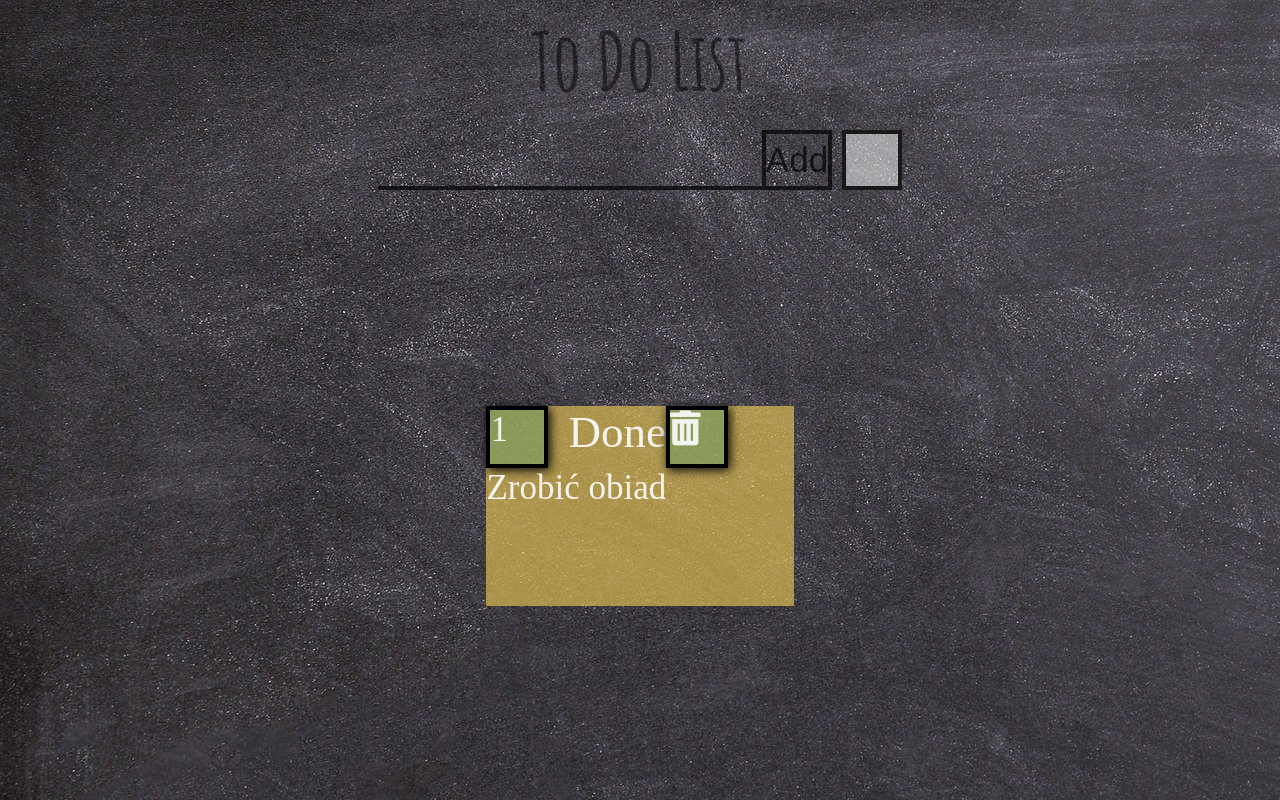
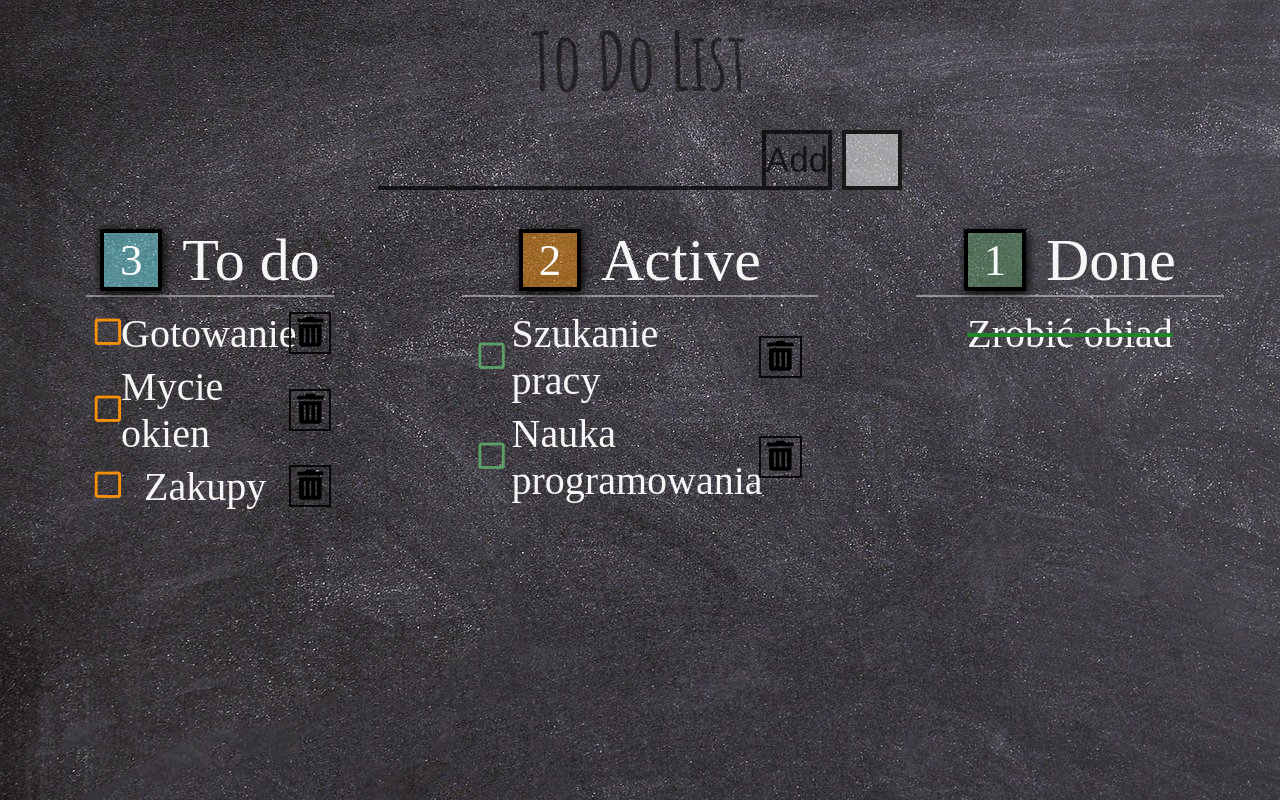
Before and after one commit to VoyteckY/TDList, an Angular app: page / in a window 1280 px wide. Built offline with nearby package versions, Linux system fonts and the light colour scheme; a web font is replaced by a local one.

Commit message:
TDList13 - css

```diff
--- a/src/app/active-list/active-list.component.css
+++ b/src/app/active-list/active-list.component.css
@@ -1,35 +1,70 @@
+.main {
+  display: flex;
+  flex-direction: column;
+  justify-content: center;
+  align-items: center;
+}
+
 .title {
   display: flex;
   justify-content: center;
-  box-sizing: border-box;
-  width: 100%;
+  align-items: center;
+  min-width: 81%;
   display: flex;
-  align-items: center;
-  font-size: 45px;
-}
-
-.list {
-  display: flex;
-  font-size: 35px;
-  width: 100%;
-  justify-content: space-around;
+  font-size: 60px;
+  margin-bottom: 10px;
+  border-bottom: 2px solid rgba(233, 233, 233, 0.479);
 }
 
 .number {
   display: flex;
+  justify-content: center;
   align-items: center;
-  font-size: 35px;
+  font-size: 45px;
   border: 4px solid black;
   margin-right: 20px;
   width: 62px;
   height: 62px;
   box-shadow: 2px 2px 10px black;
-  justify-content: center;
 }
 
-button {
-  font-size: 25px;
+.list {
+  display: flex;
+  flex-direction: column;
+  justify-content: space-around;
+  align-items: center;
+  font-size: 40px;
+  width: 75%;
+}
+
+.list li {
+  display: flex;
+  justify-content: space-around;
+  margin: 3px;
+  width: 100%;
+}
+
+.list li .check,
+.list li .remove {
+  align-self: center;
+  font-size: 30px;
   background-color: transparent;
   border: none;
   cursor: cell;
 }
+
+.list li .remove {
+  box-sizing: border-box;
+  padding: 2px 6px;
+  border: 2px solid rgba(0, 0, 0, 0.863);
+}
+
+.list li>span {
+  display: flex;
+  flex-wrap: wrap;
+  flex-direction: column;
+  justify-content: center;
+  align-items: center;
+  max-width: 73%;
+  min-width: 73%;
+}
--- a/src/app/active-list/active-list.component.html
+++ b/src/app/active-list/active-list.component.html
@@ -8,13 +8,12 @@
   </div>
 
   <!-- Lista -->
-  <div class="list">
-    <ul>
+    <ul class="list">
       <li *ngFor="let task of activeList">
-        <button (click)="done(task)" style="color: rgb(93, 160, 102);"><i class="far fa-square"></i></button>
-        {{task | upper}}
-        <button (click)="removeActive(task)"><i class="fas fa-trash-alt"></i></button>
+        <button class='check' (click)="done(task)" style="color: rgb(93, 160, 102);"><i class="far fa-square"></i></button>
+        <span class="task">{{task | upper}}</span>
+        <button class="remove" (click)="removeActive(task)"><i class="fas fa-trash-alt"></i></button>
       </li>
     </ul>
-  </div>
+
 </div>
--- a/src/app/app.component.css
+++ b/src/app/app.component.css
@@ -7,17 +7,14 @@
   min-height: 25vh;
   font-family: 'Amatic SC', cursive;
   color: rgba(0, 0, 0, 0.52);
-
 }
 
 .header h1 {
   font-size: 5em;
-
 }
 
 .input {
   display: flex;
-  /* min-height: 50%; */
 }
 
 .input input {
@@ -27,18 +24,18 @@
   background-color: transparent;
   font-size: 35px;
   cursor: cell;
+  color: whitesmoke;
 }
 
 .input input:focus {
   caret-color: cornsilk;
   outline: none;
   border-bottom: 4px solid rgba(223, 219, 219, 0.438);
-  font-weight: 600;
-  color: whitesmoke;
 }
 
 .input button {
   border: 4px solid rgba(0, 0, 0, 0.705);
+  border-bottom: 4px saddlebrown rgba(0, 0, 0, 0.705);
   background-color: transparent;
   font-size: 35px;
   color: rgba(0, 0, 0, 0.705);
@@ -58,17 +55,117 @@
 }
 
 /* SECTION MAIN */
-section{
-  /* background-color: wheat; */
-  min-height: 70vh;
+section {
   display: flex;
   justify-content: space-evenly;
- align-items: center;
+  flex-wrap: wrap;
+  min-height: 70vh;
 }
 
 section>div {
-  background-color: rgba(236, 201, 85, 0.637);
   min-width: 24vw;
-  color: rgba(255, 255, 255, 0.89);
-  height: 200px;
+  color: rgba(255, 255, 255, 0.952);
 }
+
+/* MEDIA  */
+
+/* @media( max-width: 760px) and (orientation: portrait){
+  .header {
+    display: flex;
+    justify-content: space-around;
+    align-items: center;
+    flex-direction: column;
+    margin-bottom: 1vw;
+    min-height: 20vh;
+  }
+
+  .header h1 {
+    color: rgb(139, 137, 137);
+    font-size: 2em;
+  }
+  .input input {
+    width: 60vw;
+    font-size: 25px;
+    color: whitesmoke;
+  }
+  .input input:focus {
+    caret-color: cornsilk;
+    outline: none;
+    border-bottom: 4px solid rgba(223, 219, 219, 0.438);
+
+  }
+  .input button {
+    border: 4px solid rgba(0, 0, 0, 0.705);
+    background-color: transparent;
+    font-size: 25px;
+    color: rgba(0, 0, 0, 0.705);
+    cursor: cell;
+  }
+  .input button:hover {
+    background-color: rgba(255, 255, 255, 0.239);
+  }
+  .input span {
+    border: 4px solid rgba(0, 0, 0, 0.849);
+    background-color: rgba(255, 255, 255, 0.507);
+    width: 40px;
+    height: 40px;
+    margin-left: 10px;
+  }
+  section>div {
+    min-width: 40vw;
+    margin-bottom: 10px;
+  }
+}
+@media( max-width: 760px) and (orientation: landscape){
+  .header {
+    display: flex;
+    justify-content: space-around;
+    align-items: center;
+    flex-direction: row;
+    min-height: 22vh;
+  }
+
+  .header h1 {
+    color: rgb(139, 137, 137);
+    font-size: 2em;
+  }
+  .input input {
+    width: 60vw;
+    font-size: 25px;
+    color: whitesmoke;
+  }
+  .input input:focus {
+    caret-color: cornsilk;
+    outline: none;
+    border-bottom: 4px solid rgba(223, 219, 219, 0.438);
+
+  }
+  .input button {
+    border: 4px solid rgba(0, 0, 0, 0.705);
+    background-color: transparent;
+    font-size: 25px;
+    color: rgba(0, 0, 0, 0.705);
+    cursor: cell;
+  }
+  .input button:hover {
+    background-color: rgba(255, 255, 255, 0.239);
+  }
+  .input span {
+    border: 4px solid rgba(0, 0, 0, 0.849);
+    background-color: rgba(255, 255, 255, 0.507);
+    width: 40px;
+    height: 40px;
+    margin-left: 10px;
+  }
+  section {
+    justify-content: space-around;
+    align-items: baseline;
+    flex-direction: row;
+    flex-wrap: nowrap;
+    min-height: 60vh;
+  }
+  section>div {
+    min-width: 35vw;
+    margin-bottom: 10px;
+  }
+} */
--- a/src/app/app.component.html
+++ b/src/app/app.component.html
@@ -16,15 +16,15 @@
   <section class="main">
 
     <!-- sekcja Zadań TO DO -->
-    <!-- <div class="toDo">
+    <div class="toDo">
       <app-todo-list [toDoList]="toDoList" (x)="removeToDo($event)" (z)="active($event)">
       </app-todo-list>
-    </div> -->
+    </div>
 
     <!-- Sekcja zadań ACTIVE -->
-    <!-- <div class="active">
+    <div class="active">
       <app-active-list [activeList]="activeList" (q)="done($event)" (w)="removeActive($event)"></app-active-list>
-    </div> -->
+    </div>
 
     <!-- Seckja zadań DONE -->
     <div class="done">
--- a/src/app/done-list/done-list.component.css
+++ b/src/app/done-list/done-list.component.css
@@ -1,26 +1,52 @@
-.inside{
-display: flex;
-flex-direction: column;
-width: max-content;
-}
+
 .title {
-  width: 100%;
   display: flex;
-  font-size: 45px;
-}
-
-.list {
-  justify-self: center;
-  align-self:center;
-  font-size: 35px;
-  width: 100%;
+  flex-direction: row;
+  justify-content: center;
+  align-items: center;
+  min-width: 81%;
+  display: flex;
+  font-size: 60px;
+  margin-bottom: 10px;
+  border-bottom: 2px solid rgba(233, 233, 233, 0.479);
 }
 
 .number {
-  font-size: 35px;
+  display: flex;
+  justify-content: center;
+  align-items: center;
+  font-size: 45px;
   border: 4px solid black;
   margin-right: 20px;
   width: 62px;
   height: 62px;
   box-shadow: 2px 2px 10px black;
 }
+
+.list {
+  display: flex;
+  flex-direction: column;
+  justify-content: space-around;
+  align-items: center;
+  font-size: 40px;
+}
+
+.list li {
+  display: flex;
+  justify-content: space-around;
+  margin: 3px;
+  width: 100%;
+  text-decoration-line: line-through;
+  text-decoration-style: solid;
+  text-decoration-color: rgb(29, 136, 38);
+}
+
+.list li>span {
+  display: flex;
+  flex-wrap: wrap;
+  flex-direction: column;
+  justify-content: center;
+  align-items: center;
+  max-width: 73%;
+  min-width: 73%;
+}
--- a/src/app/done-list/done-list.component.html
+++ b/src/app/done-list/done-list.component.html
@@ -1,21 +1,20 @@
- <div class="inside">
+ <div class="main">
   <!-- Tytuł -->
   <div class="title">
     <div class="number" style="background: rgba(93, 160, 102, 0.45);">
       {{doneList.length}}
     </div>
     <p>Done</p>
-    <div class="number clear" (click)="clear()" style="background: rgba(93, 160, 102, 0.45);">
+    <!-- <div class="number clear" (click)="clear()" style="background: rgba(93, 160, 102, 0.45);">
       <i class="fas fa-trash-alt"></i>
-    </div>
+    </div> -->
   </div>
 
   <!-- Lista -->
-  <div class="list">
-    <ul>
+    <ul class="list">
       <li class='LiDone' *ngFor="let task of doneList">
         {{task |upper}}
       </li>
     </ul>
-  </div>
+
 </div>
--- a/src/app/todo-list/todo-list.component.css
+++ b/src/app/todo-list/todo-list.component.css
@@ -1,36 +1,70 @@
-
+.main {
+  display: flex;
+  flex-direction: column;
+  justify-content: center;
+  align-items: center;
+}
 
 .title {
   display: flex;
   justify-content: center;
   align-items: center;
-  width: 100%;
+  min-width: 81%;
   display: flex;
-  font-size: 45px;
-  box-sizing: border-box;
-}
-
-.list {
-  display: flex;
-  font-size: 35px;
-  width: 100%;
-  justify-content: space-around;
+  font-size: 60px;
+  margin-bottom: 10px;
+  border-bottom: 2px solid rgba(233, 233, 233, 0.479);
 }
 
 .number {
   display: flex;
+  justify-content: center;
   align-items: center;
-  font-size: 35px;
+  font-size: 45px;
   border: 4px solid black;
   margin-right: 20px;
   width: 62px;
   height: 62px;
   box-shadow: 2px 2px 10px black;
-  justify-content: center;
 }
-button {
-  font-size: 25px;
+
+.list {
+  display: flex;
+  flex-direction: column;
+  justify-content: space-around;
+  align-items: center;
+  font-size: 40px;
+  width: 75%;
+}
+
+.list li {
+  display: flex;
+  justify-content: space-around;
+  margin: 3px;
+  width: 100%;
+}
+
+.list li .check,
+.list li .remove {
+  align-self: center;
+  font-size: 30px;
   background-color: transparent;
   border: none;
   cursor: cell;
 }
+
+.list li .remove {
+  box-sizing: border-box;
+  padding: 2px 6px;
+  border: 2px solid rgba(0, 0, 0, 0.863);
+}
+
+.list li>span {
+  display: flex;
+  flex-wrap: wrap;
+  flex-direction: column;
+  justify-content: center;
+  align-items: center;
+  max-width: 73%;
+  min-width: 73%;
+}
--- a/src/app/todo-list/todo-list.component.html
+++ b/src/app/todo-list/todo-list.component.html
@@ -8,14 +8,12 @@
 </div>
 
 <!-- Lista -->
-<div class="list">
-  <ul>
+  <ul class="list">
     <li *ngFor="let task of toDoList">
-      <button (click)="active(task)" style="color: rgb(248, 145, 10);"><i class="far fa-square"></i></button>
-      {{task | upper}}
-      <button (click)="removeToDo(task)"><i class="fas fa-trash-alt"></i></button>
+      <button class='check' (click)="active(task)" style="color: rgb(248, 145, 10);"><i class="far fa-square"></i></button>
+      <span>{{task | upper}}</span>
+      <button class="remove" (click)="removeToDo(task)"><i class="fas fa-trash-alt"></i></button>
     </li>
   </ul>
-</div>
 
 </div>
```
